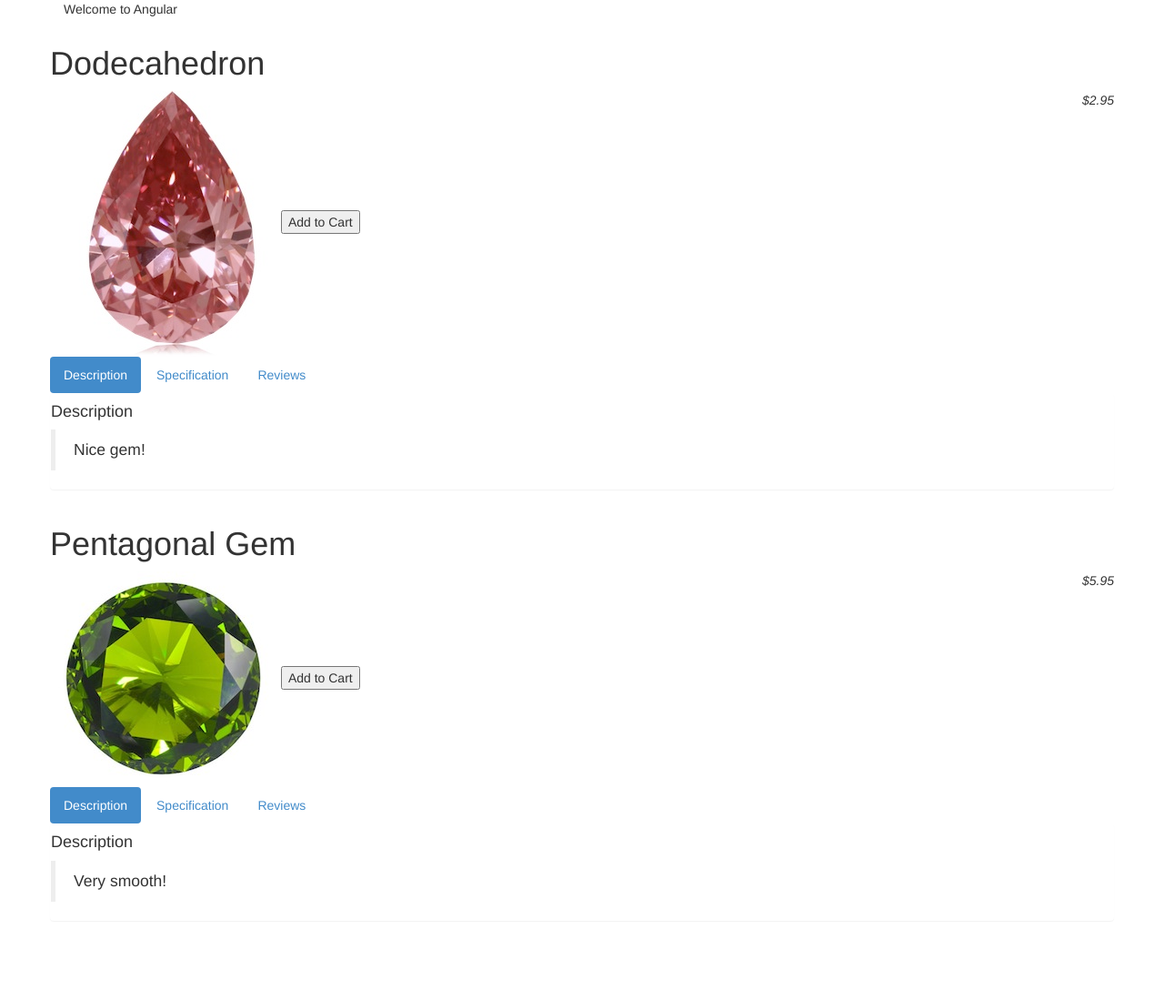
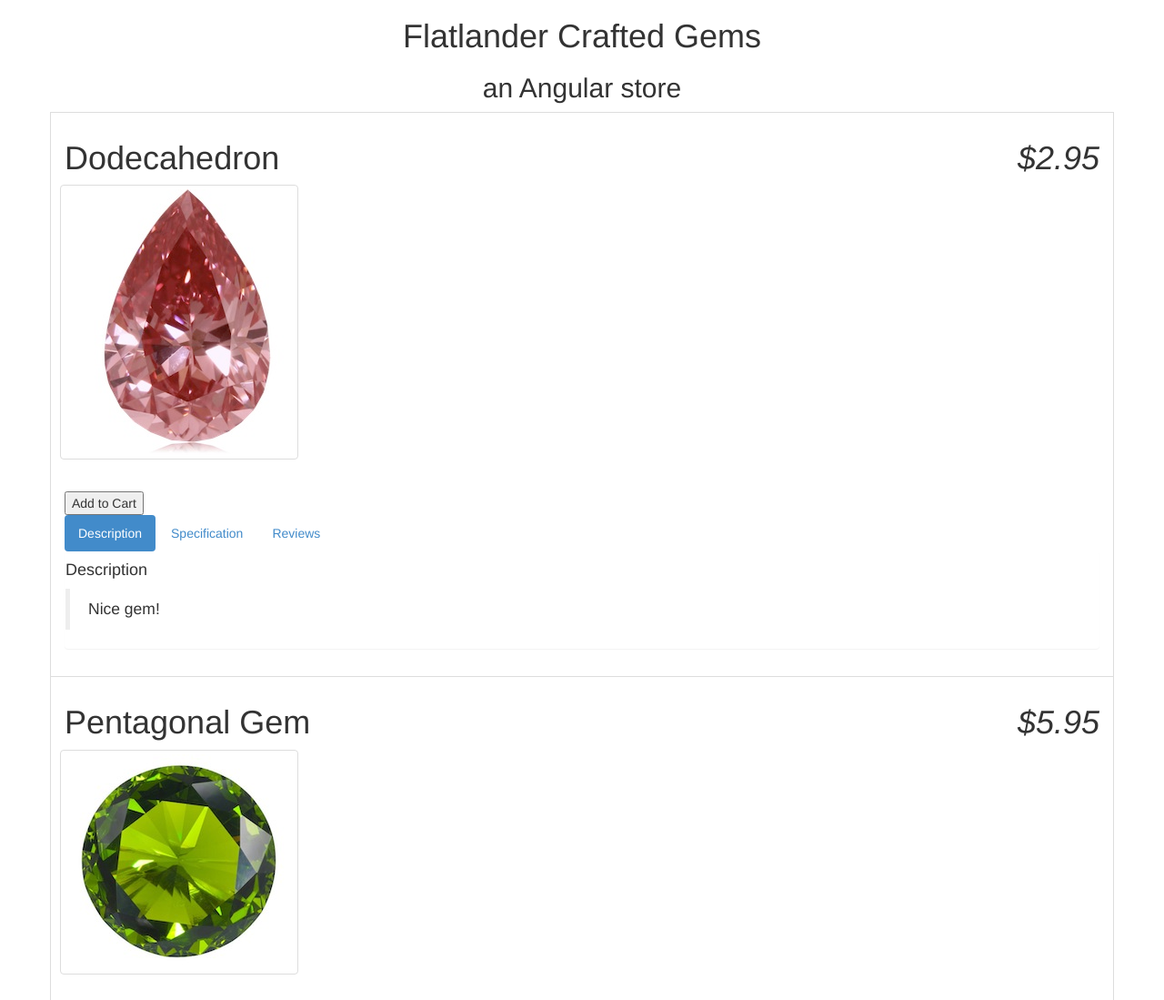
Before and after one commit to nolan-m/store-angular, a plain HTML site: page index.html in a window 1280 px wide. Shown: the top 1099 px of the page at 91% size. Before the commit the page ends 1032 px from the top, so only its background shows below. Drawn offline with Linux system fonts and the light colour scheme.

Commit message:
add Gallery Controller

```diff
--- a/app.js
+++ b/app.js
@@ -12,6 +12,13 @@
 		this.isSelected = function(checkTab){
 			return this.tab === checkTab;
 		};
+	});
+
+	app.controller('GalleryController', function(){
+		this.current = 0;
+		this.setCurrent = function(value){
+      this.current = value || 0;
+    };
 	});
 
 	var gems= [
--- a/index.html
+++ b/index.html
@@ -6,19 +6,34 @@
 
 </head>
 <body class="container" ng-controller="StoreController as store">
-	<p>{{"Welcome" + " to " + "Angular"}}
+    <header>
+      <h1 class="text-center">Flatlander Crafted Gems</h1>
+      <h2 class="text-center"> an Angular store </h2>
+    </header>
 
-		<div class="product row" ng-repeat="product in store.products">
-			<h1>{{product.name}}</h1>
+		<div class="product row list-group-item" ng-repeat="product in store.products">
+			<h1>{{product.name}}
 			<em class="pull-right">{{product.price | currency}}</em>
-			<img ng-src="{{product.images[0].full}}"/>
+			</h1>
+
+			<section ng-show="product.images.length">
+        <ul class="list-inline thumbs">
+          <li class="thumbnail" ng-repeat="image in product.images">
+            <img ng-src="{{image.full}}" />
+          </li>
+        </ul>
+      </section>
+
 			<button ng-show="product.canPurchase"> Add to Cart </button>
-			<section ng-init="tab = 1" ng-controller="PanelController as panel">
+
+			<section class="tab" ng-init="tab = 1" ng-controller="PanelController as panel">
 				<ul class="nav nav-pills">
 					<li ng-class="{ active:panel.isSelected(1)}"> <a ng-click="panel.selectTab(1)" href="">Description</a> </li>
 					<li ng-class="{ active:panel.isSelected(2)}"> <a ng-click="panel.selectTab(2)" href="">Specification</a> </li>
 					<li ng-class="{ active:panel.isSelected(3)}"> <a ng-click="panel.selectTab(3)" href="">Reviews</a> </li>
 				</ul>
+
+
 			<div class="panel" ng-show="panel.isSelected(1)">
 				<h4>Description</h4>
 				<p><blockquote>{{product.description}}</blockquote></p>
```
